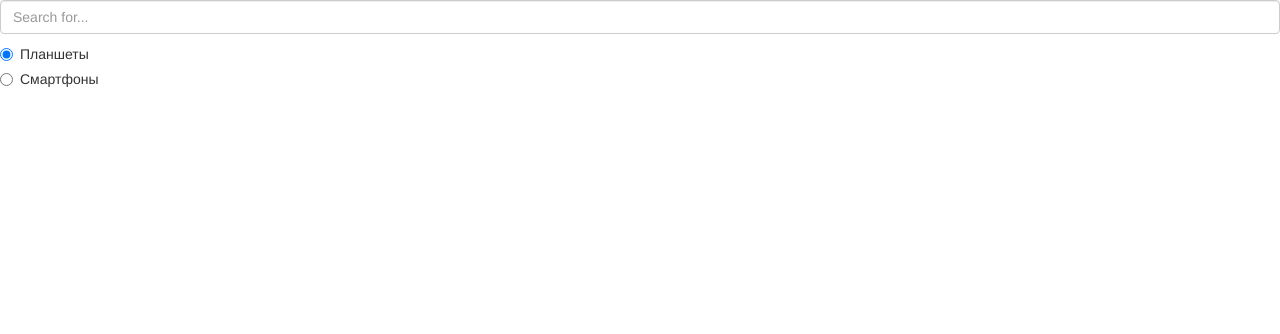
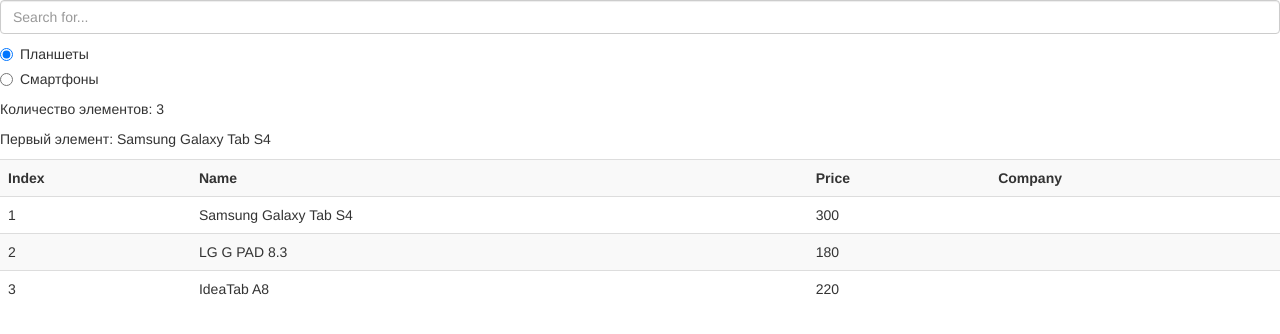
Before and after one commit to darthvasya/angularApp, a plain HTML site: page index.html in a window 1280 px wide. Both pictures are taken after a click on the label "Планшеты". Drawn offline with nearby package versions, Linux system fonts and the light colour scheme.

Commit message:
ng-switch

```diff
--- a/index.html
+++ b/index.html
@@ -21,6 +21,51 @@
       </div>
 
     <!--<div ng-include="setFile()"></div>-->
+    <div class="" ng-switch on="data.mode">
+      <div class="" ng-switch-when="Phones">
+        <div ng-controller="phonesController">
+          <p>Количество элементов: <span ng-bind="phones.length"></span></p>
+          <p>Первый элемент: <span ng-bind="phones[0].name"></span></p>
+        </div>
+        <table class="table table-striped" ng-controller="phonesController">
+          <tr>
+            <th>Index</th>
+            <th>Name</th>
+            <th>Price</th>
+            <th>Company</th>
+          </tr>
+          <tr ng-repeat="phone in phones | filter: search">
+            <td>{{$index + 1}}</td>
+            <td>{{phone.name}}</td>
+            <td>{{phone.price}}</td>
+            <td>{{phone.company.country}}</td>
+          </tr>
+        </table>
+      </div>
+      <div class="" ng-switch-when="Tablets">
+        <div ng-controller="phonesController">
+          <p>Количество элементов: <span ng-bind="tablets.length"></span></p>
+          <p>Первый элемент: <span ng-bind="tablets[0].name"></span></p>
+        </div>
+        <table class="table table-striped" ng-controller="phonesController">
+          <tr>
+            <th>Index</th>
+            <th>Name</th>
+            <th>Price</th>
+            <th>Company</th>
+          </tr>
+          <tr ng-repeat="tablet in tablets | filter: search">
+            <td>{{$index + 1}}</td>
+            <td>{{tablet.name}}</td>
+            <td>{{tablet.price}}</td>
+            <td>{{tablet.company.country}}</td>
+          </tr>
+        </table>
+      </div>
+      <div class="" ng-switch-default>
+        Выберите товары для просмотра
+      </div>
+    </div>
 
     </div>
 
```
